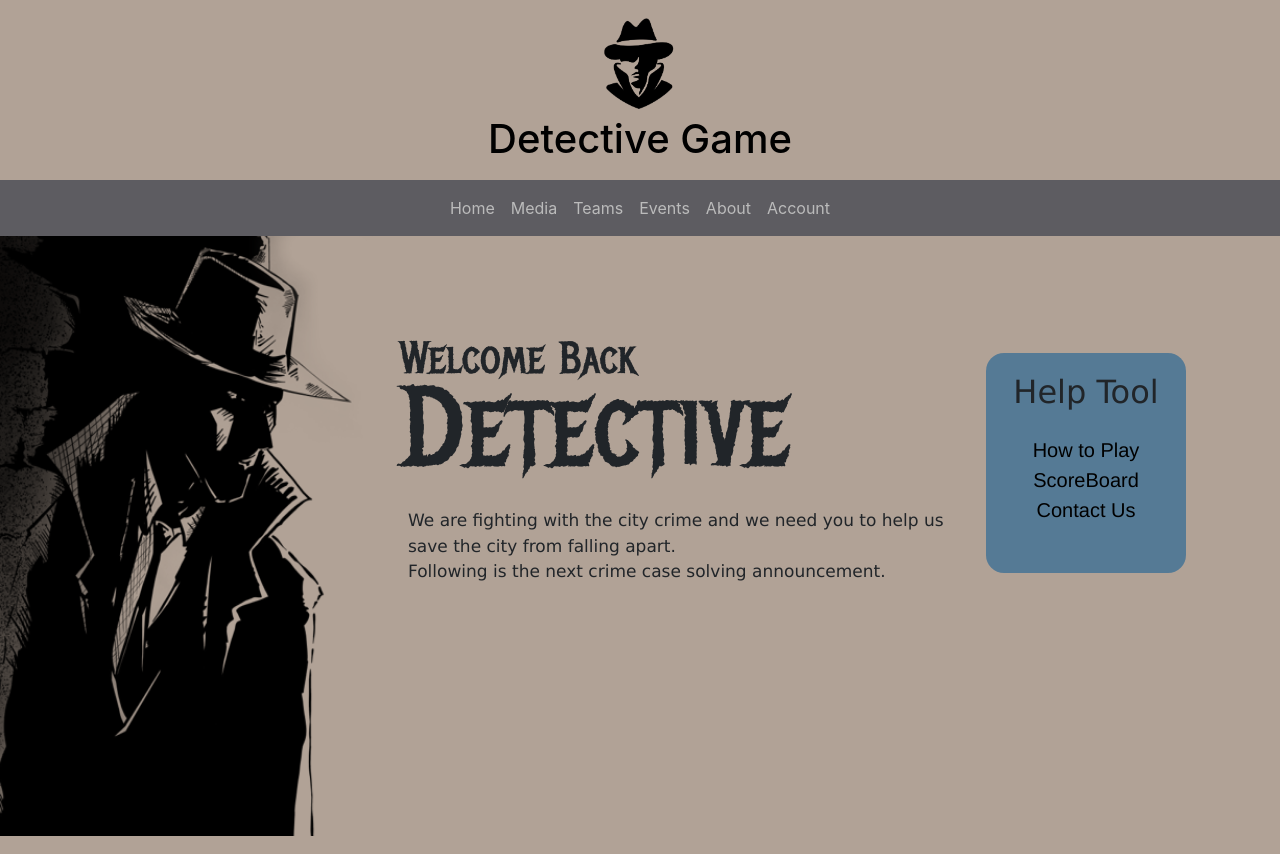
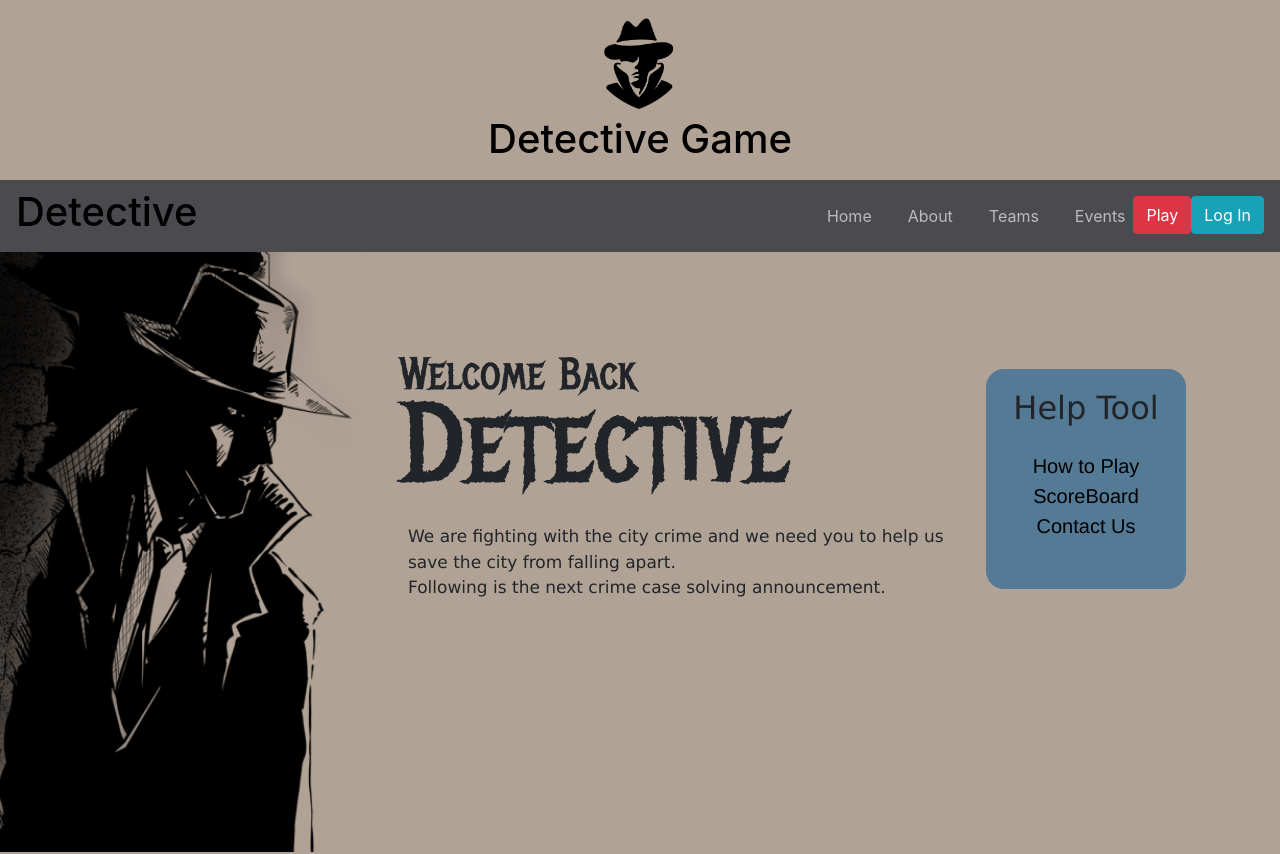
Before and after one commit to XinyiLiang/PRJ566, a React (Create React App) app: page / in a window 1280 px wide. Shown: the top 854 px of the page. Built offline with nearby package versions, Linux system fonts and the light colour scheme.

Commit message:
Update NavBar.jsx

```diff
--- a/src/components/NavBar.jsx
+++ b/src/components/NavBar.jsx
@@ -5,16 +5,16 @@ import styled from 'styled-components';
 
 const Styles = styled.div`
   .navbar {
-    background-color :  #5D5C61;
+    background-color :  #4b4a4f;
   }
 
   .navbar-nav .nav-link {
     color: #bbb;
-
+    margin-left: 20px;
     &:hover {
       color: white;
     }
-  }
+
 `;
 
 export const NavBar = () => (
@@ -25,18 +25,21 @@ export const NavBar = () => (
         <Navbar expand = 'lg'>
             <Navbar.Toggle aria-controls = "basic-navbar-nav"/>
 
-            <Nav className="m-auto">
-                  <Nav.Item><Nav.Link href="./">Home </Nav.Link></Nav.Item>
 
-                <Nav.Item><Nav.Link href="./Media">Media </Nav.Link></Nav.Item>
+            <h1 className="App-title">Detective</h1>
+            <Nav className="ml-auto">
+
+                <Nav.Item><Nav.Link href="./">Home </Nav.Link></Nav.Item>
+                <Nav.Item><Nav.Link href="./About">About </Nav.Link></Nav.Item>
                 <Nav.Item><Nav.Link href="./Teams">Teams </Nav.Link></Nav.Item>
                 <Nav.Item><Nav.Link href="./Events">Events </Nav.Link></Nav.Item>
-                <Nav.Item><Nav.Link href="./About">About </Nav.Link></Nav.Item>
-                <Nav.Item><Nav.Link href="./Account">Account </Nav.Link></Nav.Item>
+                <Nav.Item><button id="loginBtn" type="button" class="btn btn-danger" >Play</button></Nav.Item>
+                <Nav.Item ><button id="loginBtn" type="button" class="btn btn-info btn-rounded">Log In</button></Nav.Item>
                 </Nav>
 
         </Navbar>
       </Styles>
     )
 
+
 export default NavBar;
```
